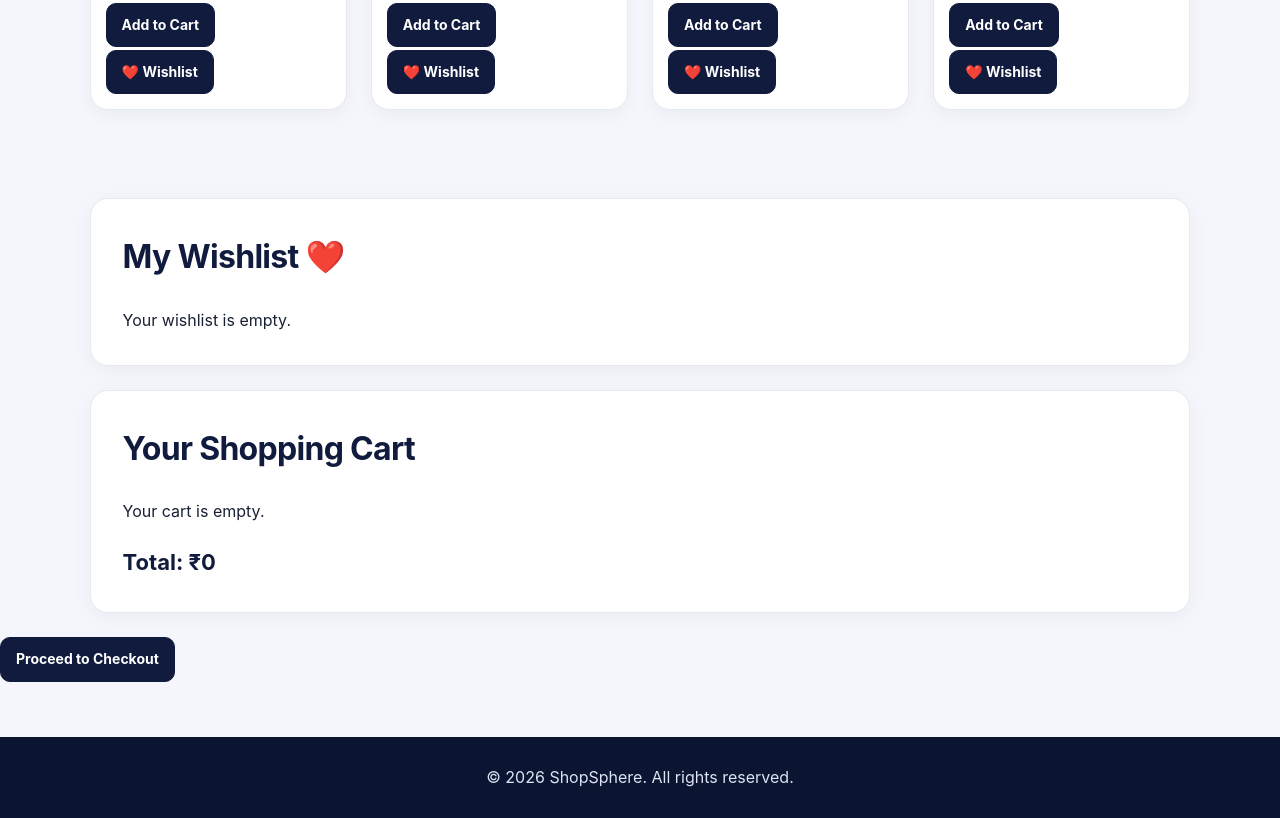
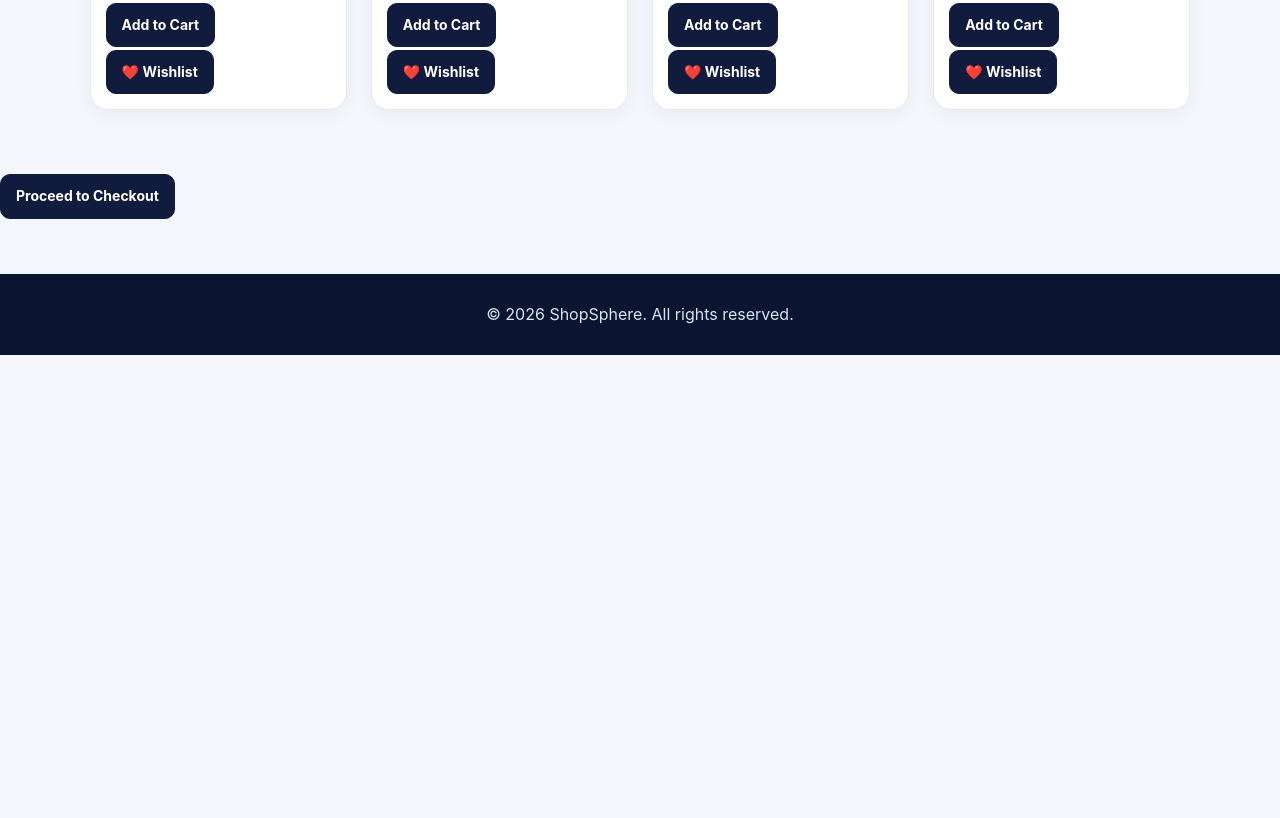
Before and after one commit to sanjayram2213/shopsphere-ecommerce, a plain HTML site: page index.html in a window 1280 px wide. Shown: the part 2289-3107 px from the top of the page. After the commit the page ends 2644 px from the top, so only its background shows below. Drawn offline with Linux system fonts and the light colour scheme.

Commit message:
Update index.html

```diff
--- a/index.html
+++ b/index.html
@@ -49,13 +49,13 @@
 <div class="products" id="product-list"></div>
   </main>
   </div>
-  <section id="wishlist">
+  <section id="wishlist" hidden>
   <h2>My Wishlist ❤️</h2>
   <div id="wishlist-items">
     Your wishlist is empty.
   </div>
 </section>
-  <section id="cart">
+  <section id="cart" hidden>
     <h2>Your Shopping Cart</h2>
     <div id="cart-items">Your cart is empty.</div>
     <h3 id="total">Total: ₹0</h3>
```
